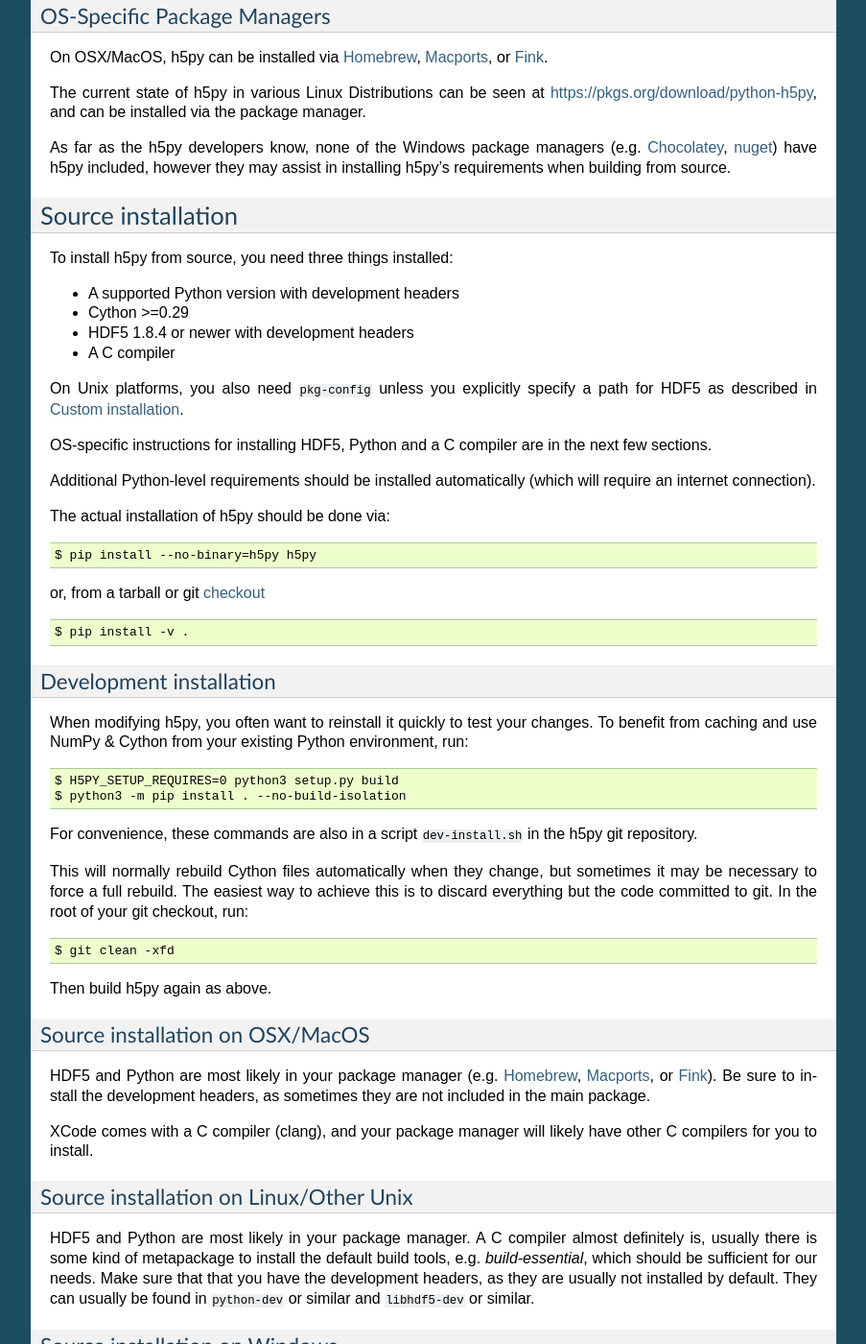
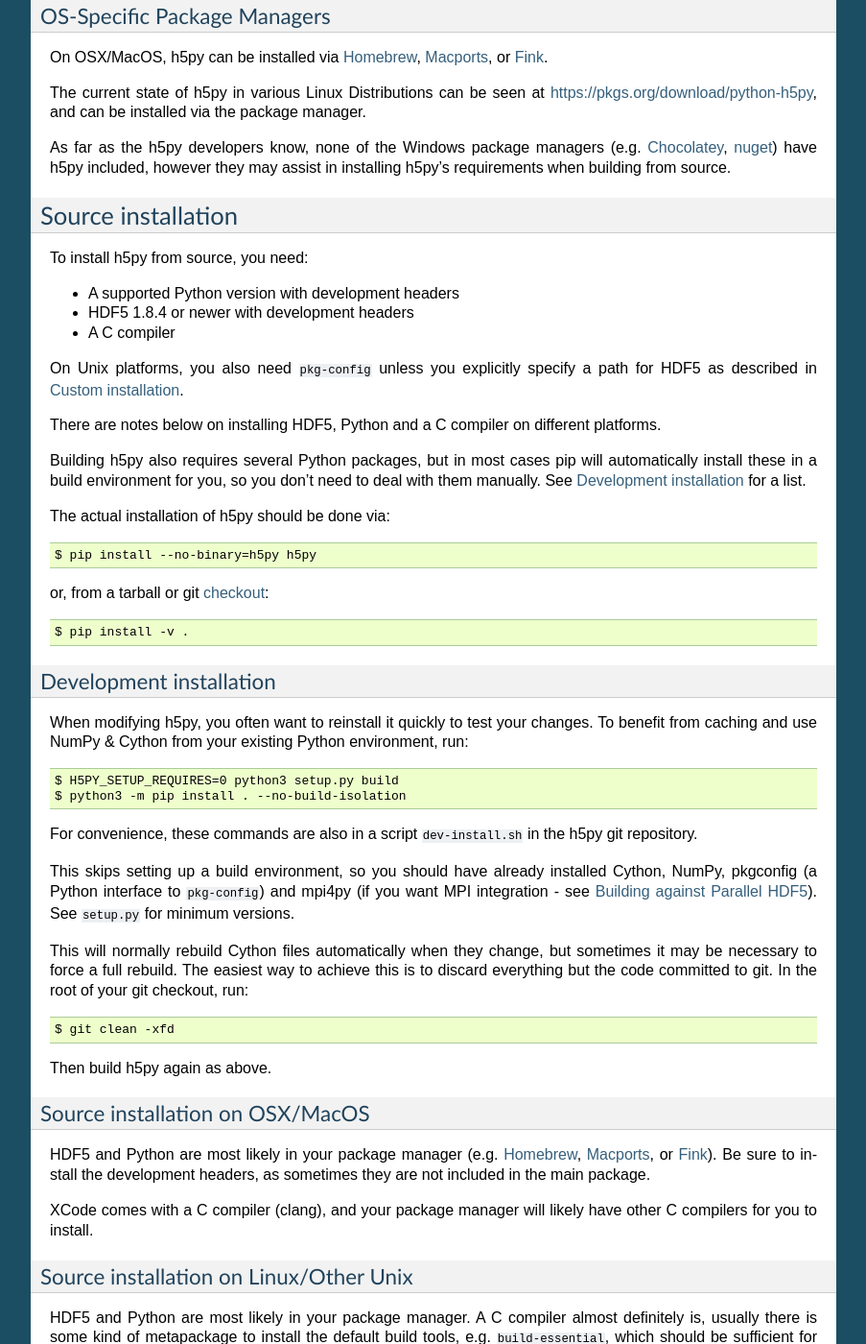
Before and after one commit to zhongxing-2/h5py, a Sphinx documentation site: the page built from docs/build.rst, in a window 1280 px wide and 1400 px high, scrolled down 928 px. Shown: the whole window at 96% size, without its empty margins (198-1101 px from the left). Built offline with Sphinx 7.4.7, drawn with Linux system fonts in a browser that asks for light colours.

Commit message:
Clarify the installation of Python dependencies for source builds

```diff
--- a/docs/build.rst
+++ b/docs/build.rst
@@ -75,29 +75,31 @@ when building from source.
 
 Source installation
 -------------------
-To install h5py from source, you need three things installed:
+To install h5py from source, you need:
 
 * A supported Python version with development headers
-* Cython >=0.29
 * HDF5 1.8.4 or newer with development headers
 * A C compiler
 
 On Unix platforms, you also need ``pkg-config`` unless you explicitly specify
 a path for HDF5 as described in :ref:`custom_install`.
 
-OS-specific instructions for installing HDF5, Python and a C compiler are in the next few
-sections.
+There are notes below on installing HDF5, Python and a C compiler on different
+platforms.
 
-Additional Python-level requirements should be installed automatically (which
-will require an internet connection).
+Building h5py also requires several Python packages, but in most cases pip will
+automatically install these in a build environment for you, so you don't need to
+deal with them manually. See :ref:`dev_install` for a list.
 
 The actual installation of h5py should be done via::
 
     $ pip install --no-binary=h5py h5py
 
-or, from a tarball or git :ref:`checkout <git_checkout>` ::
+or, from a tarball or git :ref:`checkout <git_checkout>`::
 
     $ pip install -v .
+
+.. _dev_install:
 
 Development installation
 ........................
@@ -111,6 +113,11 @@ environment, run::
 
 For convenience, these commands are also in a script ``dev-install.sh`` in the
 h5py git repository.
+
+This skips setting up a build environment, so you should
+have already installed Cython, NumPy, pkgconfig (a Python interface to
+``pkg-config``) and mpi4py (if you want MPI integration - see :ref:`build_mpi`).
+See ``setup.py`` for minimum versions.
 
 This will normally rebuild Cython files automatically when they change, but
 sometimes it may be necessary to force a full rebuild. The easiest way to
@@ -135,7 +142,7 @@ Source installation on Linux/Other Unix
 .......................................
 HDF5 and Python are most likely in your package manager. A C compiler almost
 definitely is, usually there is some kind of metapackage to install the
-default build tools, e.g. `build-essential`, which should be sufficient for our
+default build tools, e.g. ``build-essential``, which should be sufficient for our
 needs. Make sure that that you have the development headers, as they are
 usually not installed by default. They can usually be found in ``python-dev`` or
 similar and ``libhdf5-dev`` or similar.
```
